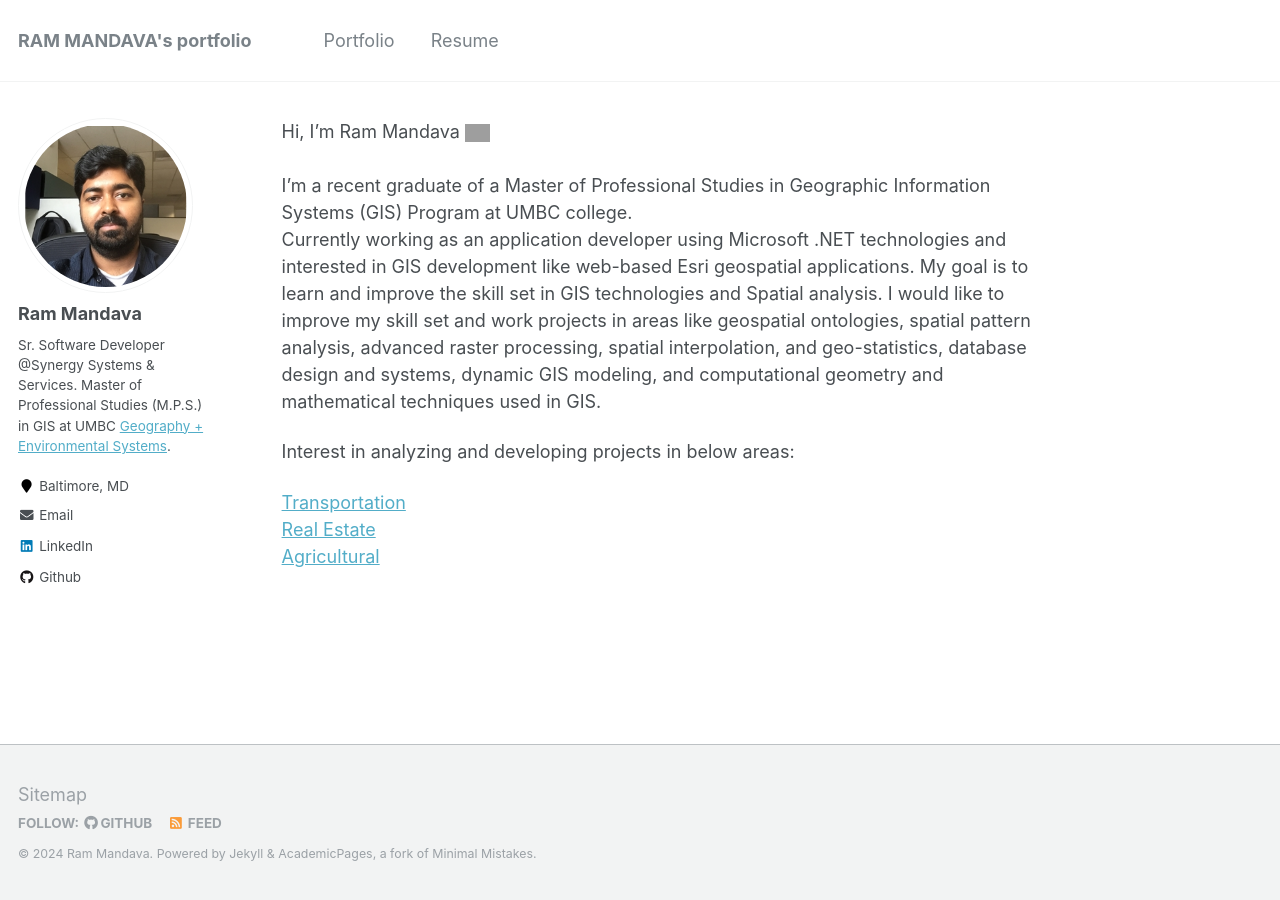
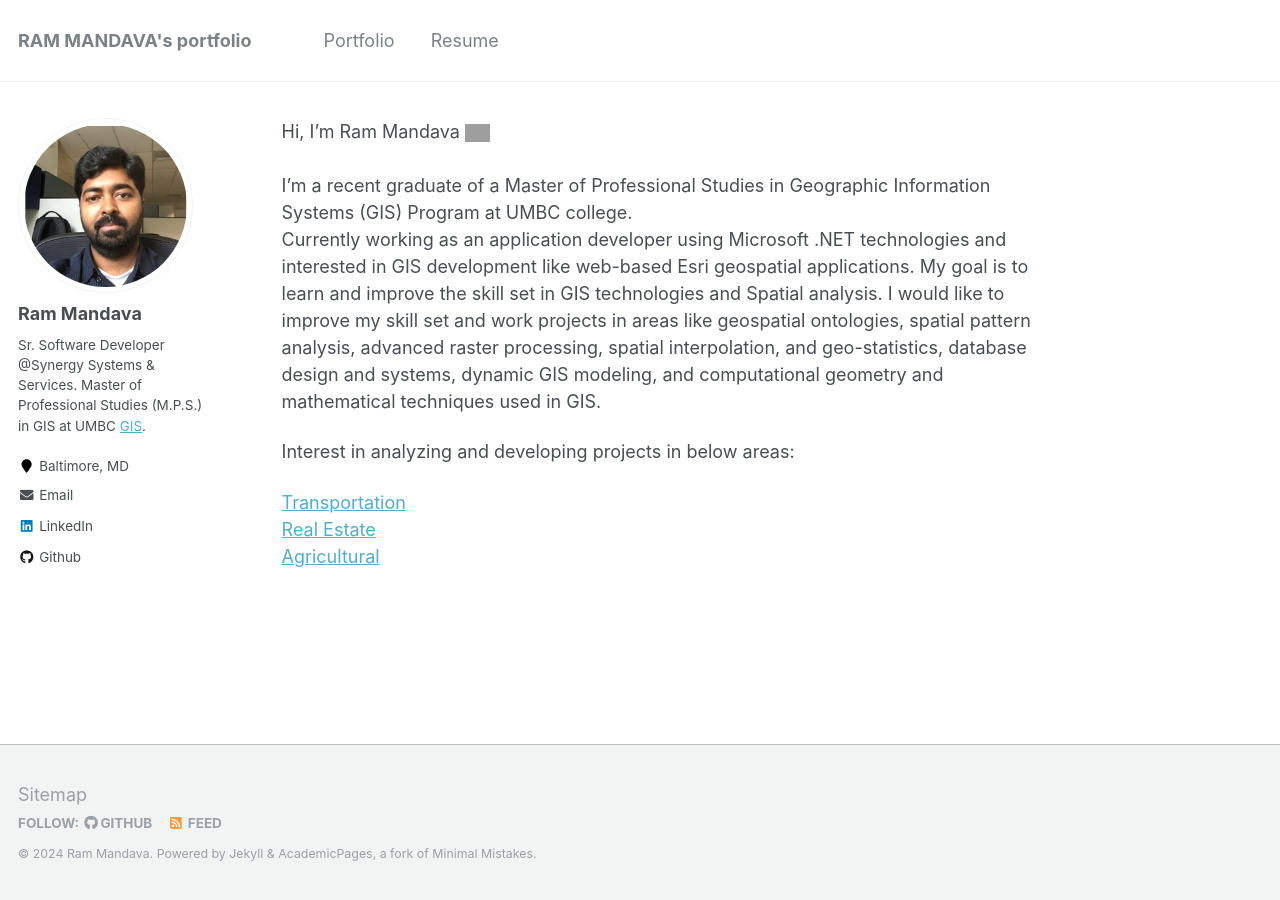
Before and after one commit to mandavaram/mandavaram.github.io, a Jekyll site: the page built from index.md, in a window 1280 px wide. Built offline with Jekyll 4.4.1, drawn with Linux system fonts in a browser that asks for light colours; our own code applies the rules of GitHub Pages for plain Markdown files; grey boxes are pictures that could not be loaded.

Commit message:
Update _config.yml

```diff
--- a/_config.yml
+++ b/_config.yml
@@ -83,7 +83,7 @@ author:
   name             : "Ram Mandava"
   avatar           : "profile.png"
   bio              : "Sr. Software Developer @Synergy Systems & Services.
-                      Master of Professional Studies (M.P.S.) in GIS at UMBC <a href='https://ges.umbc.edu/'>Geography + Environmental Systems</a>."
+                      Master of Professional Studies (M.P.S.) in GIS at UMBC <a href='https://ges.umbc.edu/'>GIS</a>."
   location         : "Baltimore, MD"
   employer         :
   pubmed           : #"https://www.ncbi.nlm.nih.gov/pubmed/?term=john+snow"
```
